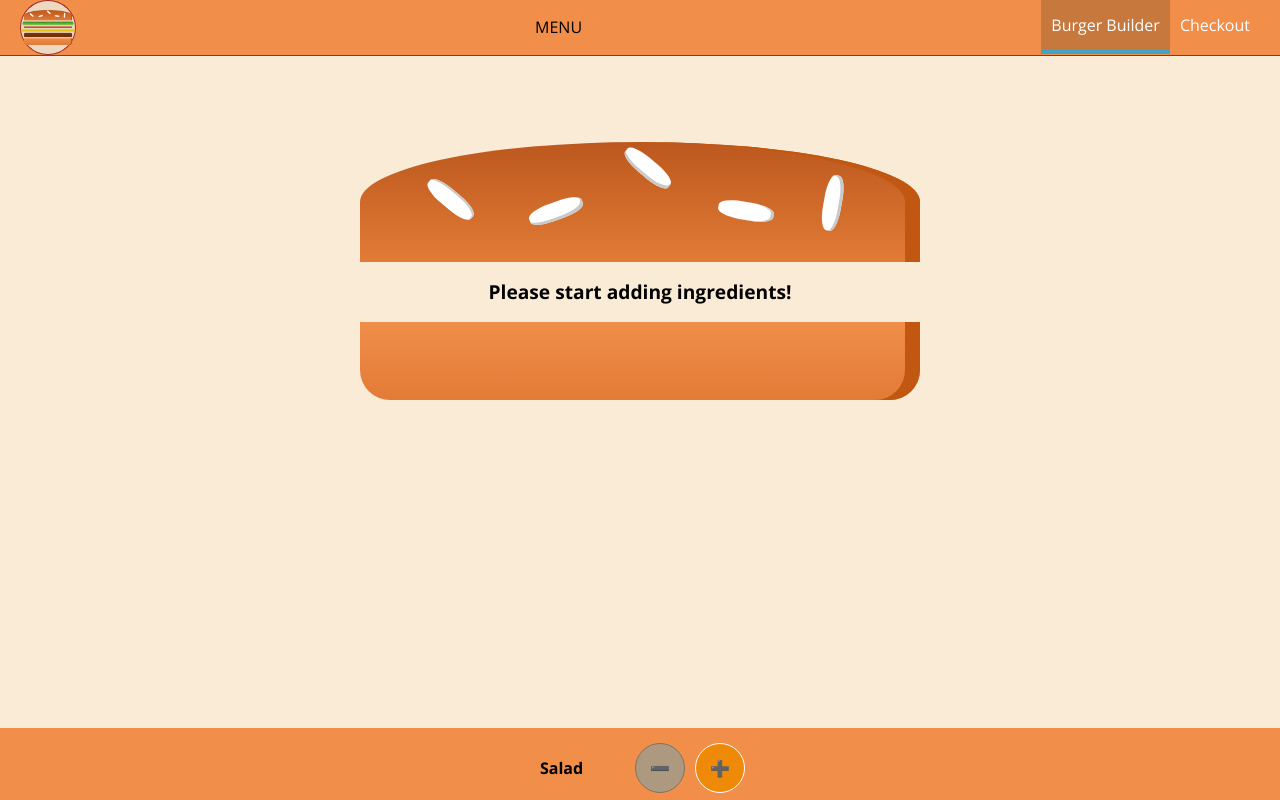
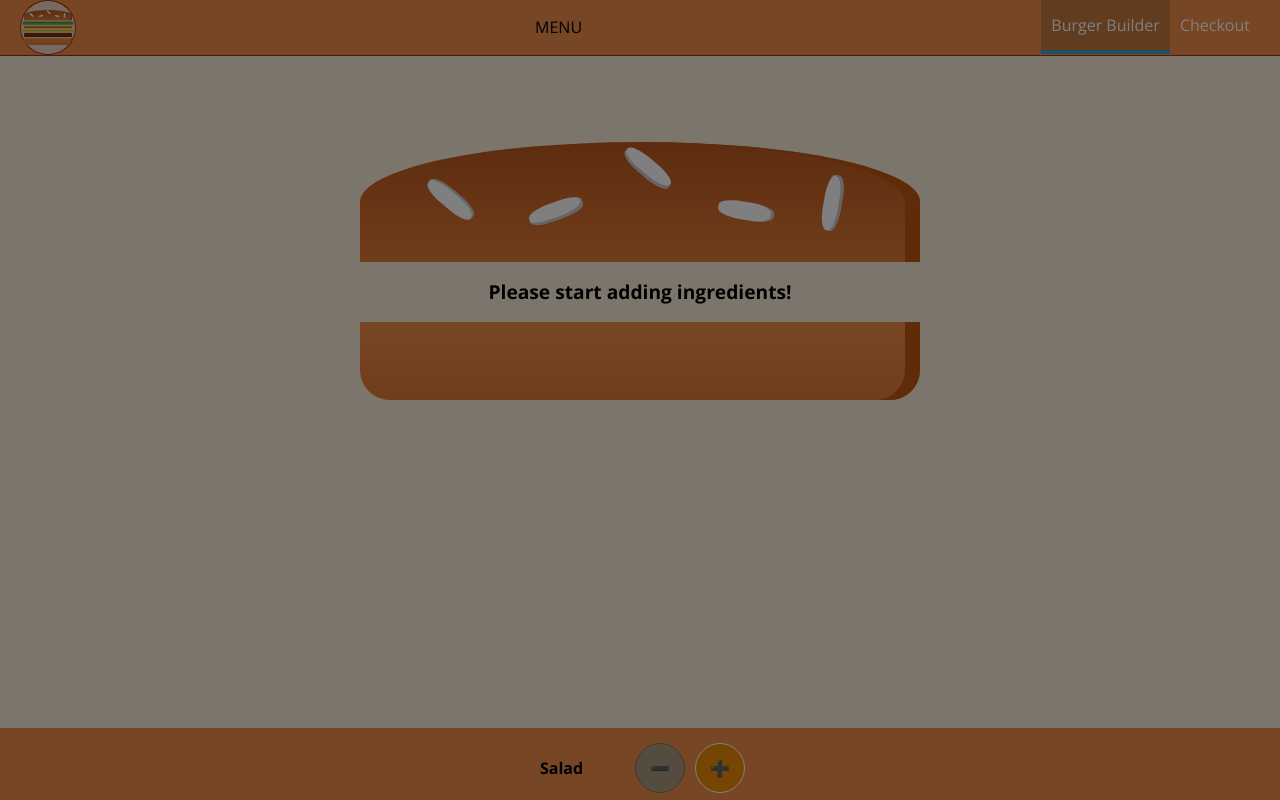
Before and after one commit to i386net/burger-builder, a React (Create React App) app: page / in a window 1280 px wide. Shown: the top 800 px of the page. Built offline with nearby package versions, Linux system fonts and the light colour scheme.

Commit message:
Layout
update: convert into a class component
add: state
add: state handler

```diff
--- a/src/components/Layout/Layout.js
+++ b/src/components/Layout/Layout.js
@@ -1,18 +1,31 @@
-import React from 'react';
+import React, { Component } from 'react';
 import Aux from '../../hoc/Aux';
 import styles from './Layout.module.css';
 import Toolbar from '../Toolbar/Toolbar';
+import Sidebar from '../Sidebar/Sidebar';
 
-const layout = (props) => {
+export default class Layout extends Component {
+  state = {
+    showSideBar: true,
+  }
+  sideBarClosedHandler = () => {
+    this.setState({
+      showSideBar: false,
+    })
+  }
+
+
+  render() {
     return (
       <Aux>
-      {/*<div>Toolbar, SideDrawer, Backdrop</div>*/}
+        <Sidebar
+          closed={this.sideBarClosedHandler}
+          open={this.state.showSideBar} />
         <Toolbar />
         <main className={styles.Content}>
-        {props.children}
+          {this.props.children}
         </main>
       </Aux>
     )
   }
-
-export default layout;
+}
```
Lines whose indentation alone changed are shown as unchanged.
